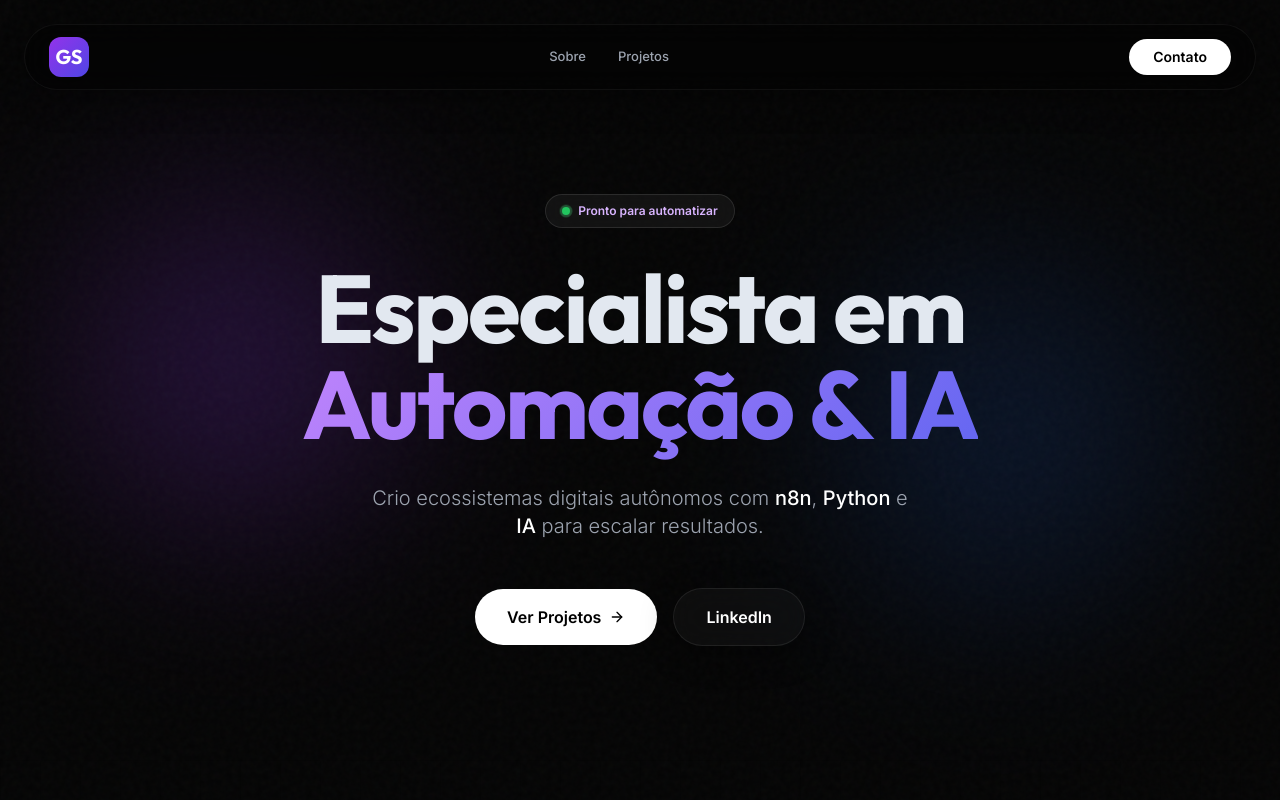
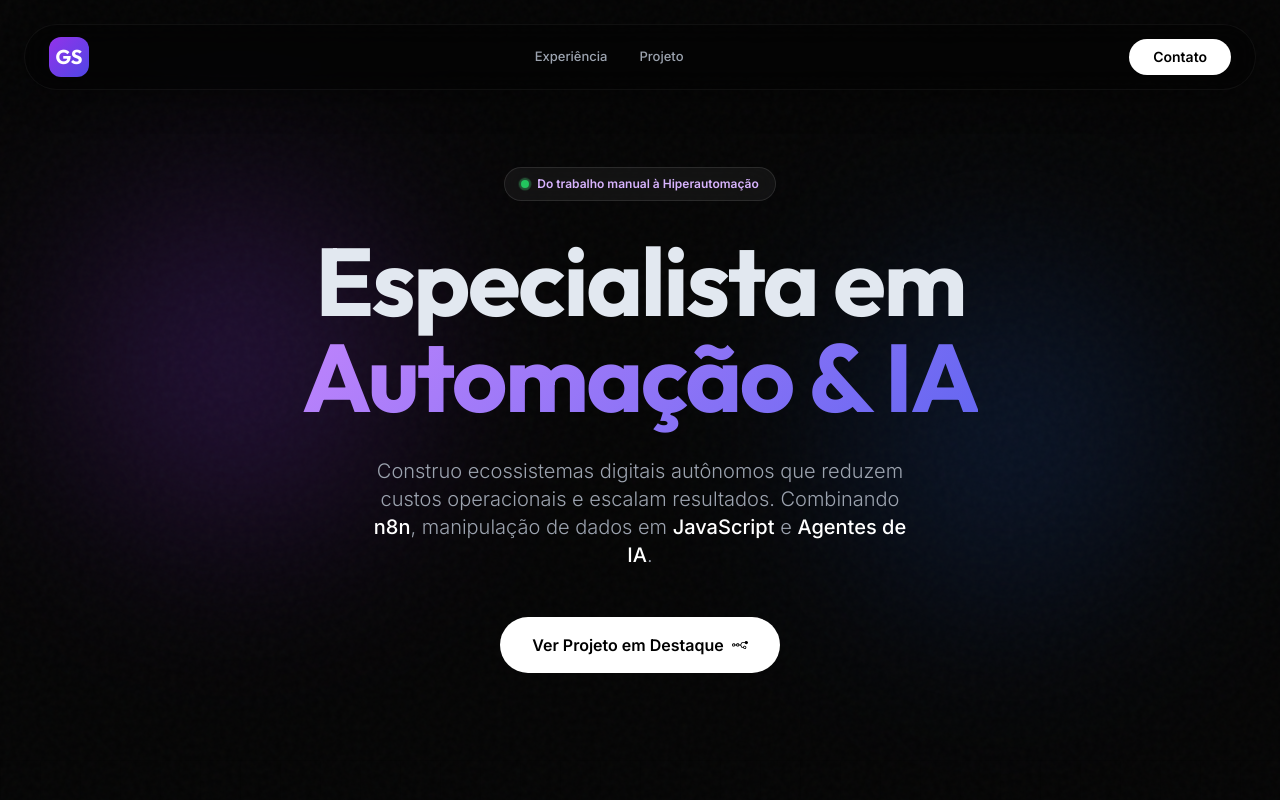
Before and after one commit to souza404/gustavo-souza-portifolio, a React (Vite) app: page / in a window 1280 px wide. Shown: the top 800 px of the page. Built offline with nearby package versions, Linux system fonts and the light colour scheme.

Commit message:
update contacts

```diff
--- a/App.tsx
+++ b/App.tsx
@@ -381,6 +381,18 @@
 
 // --- MAIN COMPONENTS ---
 
+const N8nIcon = ({ className }: { className?: string }) => (
+  <svg
+    role="img"
+    viewBox="0 0 24 24"
+    fill="currentColor"
+    className={className}
+    xmlns="http://www.w3.org/2000/"
+  >
+    <path d="M24 8.4c0 1.325-1.102 2.4-2.462 2.4-1.146 0-2.11-.765-2.384-1.8h-3.436c-.602 0-1.115.424-1.214 1.003l-.101.592a2.38 2.38 0 01-.8 1.405c.412.354.704.844.8 1.405l.1.592A1.222 1.222 0 0015.719 15h.975c.273-1.035 1.237-1.8 2.384-1.8 1.36 0 2.461 1.075 2.461 2.4S20.436 18 19.078 18c-1.147 0-2.11-.765-2.384-1.8h-.975c-1.204 0-2.23-.848-2.428-2.005l-.101-.592a1.222 1.222 0 00-1.214-1.003H10.97c-.308.984-1.246 1.7-2.356 1.7-1.11 0-2.048-.716-2.355-1.7H4.817c-.308.984-1.246 1.7-2.355 1.7C1.102 14.3 0 13.225 0 11.9s1.102-2.4 2.462-2.4c1.183 0 2.172.815 2.408 1.9h1.337c.236-1.085 1.225-1.9 2.408-1.9 1.184 0 2.172.815 2.408 1.9h.952c.601 0 1.115-.424 1.213-1.003l.102-.592c.198-1.157 1.225-2.005 2.428-2.005h3.436c.274-1.035 1.238-1.8 2.384-1.8C22.898 6 24 7.075 24 8.4zm-1.23 0c0 .663-.552 1.2-1.232 1.2-.68 0-1.23-.537-1.23-1.2 0-.663.55-1.2 1.23-1.2.68 0 1.231.537 1.231 1.2zM2.461 13.1c.68 0 1.23-.537 1.23-1.2 0-.663-.55-1.2-1.23-1.2-.68 0-1.231.537-1.231 1.2 0 .663.55 1.2 1.23 1.2zm6.153 0c.68 0 1.231-.537 1.231-1.2 0-.663-.55-1.2-1.23-1.2-.68 0-1.231.537-1.231 1.2 0 .663.55 1.2 1.23 1.2zm10.462 3.7c.68 0 1.23-.537 1.23-1.2 0-.663-.55-1.2-1.23-1.2-.68 0-1.23.537-1.23 1.2 0 .663.55 1.2 1.23 1.2z" />
+  </svg>
+);
+
 const ProjectModal = React.memo(({ project, onClose }: { project: Project; onClose: () => void }) => {
   const [activeTab, setActiveTab] = useState<'workflow' | 'overview'>('workflow');
 
@@ -419,7 +431,7 @@
                   onClick={() => setActiveTab('workflow')}
                   className={`group px-6 py-2.5 rounded-xl text-xs font-bold transition-all duration-300 flex items-center gap-2 border ${activeTab === 'workflow' ? 'bg-gradient-to-r from-n8n-dark to-n8n-primary border-transparent text-white shadow-[0_4px_20px_rgba(255,109,90,0.3)] scale-105' : 'bg-white/5 border-white/10 text-gray-400 hover:text-white hover:bg-white/10'}`}
                 >
-                  <Workflow className={`w-4 h-4 transition-transform group-hover:rotate-12 ${activeTab === 'workflow' ? 'text-white' : 'text-n8n-primary'}`} />
+                  <N8nIcon className={`w-4 h-4 transition-transform group-hover:scale-125 ${activeTab === 'workflow' ? 'text-white' : 'text-n8n-primary'}`} />
                   ARQUITETURA (n8n)
                 </button>
               )}
@@ -568,10 +580,10 @@
             </div>
           </div>
           <div className="hidden sm:flex space-x-6 lg:space-x-8 text-[13px] font-medium text-gray-400">
-            <a href="#about" className="hover:text-white transition-colors">Sobre</a>
-            <a href="#projects" className="hover:text-white transition-colors">Projetos</a>
+            <a href="#about" className="hover:text-white transition-colors">Experiência</a>
+            <a href="#projects" className="hover:text-white transition-colors">Projeto</a>
           </div>
-          <a href="mailto:gustavohsc.contato@gmail.com" className="bg-white text-black px-4 sm:px-6 py-2 rounded-full text-[12px] sm:text-sm font-bold hover:bg-gray-200 transition-all">
+          <a href="#footer" className="bg-white text-black px-4 sm:px-6 py-2 rounded-full text-[12px] sm:text-sm font-bold hover:bg-gray-200 transition-all">
             Contato
           </a>
         </div>
@@ -602,7 +614,7 @@
                 <span className="animate-ping absolute inline-flex h-full w-full rounded-full bg-green-400 opacity-75"></span>
                 <span className="relative inline-flex rounded-full h-2 w-2 bg-green-500"></span>
               </span>
-              Pronto para automatizar
+              Do trabalho manual à Hiperautomação
             </motion.div>
 
             <motion.h1
@@ -617,7 +629,8 @@
               initial={{ opacity: 0, y: 30 }} animate={{ opacity: 1, y: 0 }} transition={{ duration: 0.8, delay: 0.6 }}
               className="text-base sm:text-lg md:text-xl text-gray-400 max-w-xl mx-auto mb-10 sm:mb-12 leading-relaxed font-light px-4"
             >
-              Crio ecossistemas digitais autônomos com <strong className="text-white font-medium">n8n</strong>, <strong className="text-white font-medium">Python</strong> e <strong className="text-white font-medium">IA</strong> para escalar resultados.
+
+              Construo ecossistemas digitais autônomos que reduzem custos operacionais e escalam resultados. Combinando <strong className="text-white font-medium">n8n</strong>, manipulação de dados em <strong className="text-white font-medium">JavaScript</strong> e <strong className="text-white font-medium">Agentes de IA</strong>.
             </motion.p>
 
             <motion.div
@@ -625,10 +638,7 @@
               className="flex flex-col sm:flex-row gap-4 justify-center items-stretch sm:items-center px-6 sm:px-0"
             >
               <a href="#projects" className="px-8 py-4 bg-white text-black rounded-xl sm:rounded-full font-bold transition-all hover:scale-105 flex items-center justify-center gap-2">
-                Ver Projetos <ArrowRight className="w-4 h-4" />
-              </a>
-              <a href="https://www.linkedin.com/in/gustavo-hsouza/" target="_blank" rel="noreferrer" className="px-8 py-4 glass-card rounded-xl sm:rounded-full font-semibold text-white hover:bg-white/10 transition-all flex items-center justify-center gap-2">
-                LinkedIn
+                Ver Projeto em Destaque <N8nIcon className="w-4 h-4" />
               </a>
             </motion.div>
           </div>
@@ -703,7 +713,7 @@
               <div className="lg:col-span-7 pt-8 lg:pt-0">
                 <div className="mb-12">
                   <h3 className="text-2xl font-display font-bold text-white flex items-center gap-3">
-                    <Briefcase className="w-6 h-6 text-purple-500" /> Experiência & Tech
+                    <Briefcase className="w-6 h-6 text-purple-500" /> Experiência
                   </h3>
                 </div>
 
@@ -838,7 +848,7 @@
         </motion.section>
       </main>
 
-      <footer className="py-12 sm:py-20 border-t border-white/5 bg-[#020202]">
+      <footer id="footer" className="py-12 sm:py-20 border-t border-white/5 bg-[#020202]">
         <div className="container mx-auto px-6 flex flex-col sm:flex-row justify-between items-center gap-8">
           <div className="text-center sm:text-left">
             <h4 className="text-xl sm:text-2xl font-display font-bold text-white mb-1">Gustavo Souza</h4>
@@ -854,10 +864,27 @@
             <a href="https://github.com/souza404" className="w-10 h-10 sm:w-12 sm:h-12 rounded-full glass-card flex items-center justify-center hover:bg-white hover:text-black transition-all">
               <Github className="w-4 h-4 sm:w-5 sm:h-5" />
             </a>
+
+            <a
+              href="https://wa.me/5531992510873"
+              target="_blank"
+              rel="noopener noreferrer"
+              className="w-10 h-10 sm:w-12 sm:h-12 rounded-full glass-card flex items-center justify-center hover:bg-[#25D366] hover:text-white hover:border-[#25D366] transition-all"
+            >
+              {/* Ícone Oficial do WhatsApp em SVG */}
+              <svg
+                className="w-4 h-4 sm:w-5 sm:h-5"
+                fill="currentColor"
+                viewBox="0 0 24 24"
+                xmlns="http://www.w3.org/2000/svg"
+              >
+                <path d="M17.472 14.382c-.297-.149-1.758-.867-2.03-.967-.273-.099-.471-.148-.67.15-.197.297-.767.966-.94 1.164-.173.199-.347.223-.644.075-.297-.15-1.255-.463-2.39-1.475-.883-.788-1.48-1.761-1.653-2.059-.173-.297-.018-.458.13-.606.134-.133.298-.347.446-.52.149-.174.198-.298.298-.497.099-.198.05-.371-.025-.52-.075-.149-.669-1.612-.916-2.207-.242-.579-.487-.5-.669-.51a12.8 12.8 0 0 0-.57-.01c-.198 0-.52.074-.792.372-.272.297-1.04 1.016-1.04 2.479 0 1.462 1.065 2.875 1.213 3.074.149.198 2.096 3.2 5.077 4.487.709.306 1.262.489 1.694.625.712.227 1.36.195 1.871.118.571-.085 1.758-.719 2.006-1.413.248-.694.248-1.289.173-1.413-.074-.124-.272-.198-.57-.347m-5.421 7.403h-.004a9.87 9.87 0 0 1-5.031-1.378l-.361-.214-3.741.982.998-3.648-.235-.374a9.86 9.86 0 0 1-1.51-5.26c.001-5.45 4.436-9.884 9.888-9.884 2.64 0 5.122 1.03 6.988 2.898a9.825 9.825 0 0 1 2.893 6.994c-.003 5.45-4.437 9.884-9.885 9.884m8.413-18.297A11.815 11.815 0 0 0 12.05 0C5.495 0 .16 5.335.157 11.892c0 2.096.547 4.142 1.588 5.945L.057 24l6.305-1.654a11.882 11.882 0 0 0 5.683 1.448h.005c6.554 0 11.89-5.335 11.893-11.893a11.821 11.821 0 0 0-3.48-8.413Z" />
+              </svg>
+            </a>
           </div>
         </div>
         <div className="mt-10 text-center text-[10px] text-gray-700 font-mono">
-          © 2024 Gustavo Souza. Built with n8n mentality.
+          © 2026 Gustavo Souza.
         </div>
       </footer>
 
```
